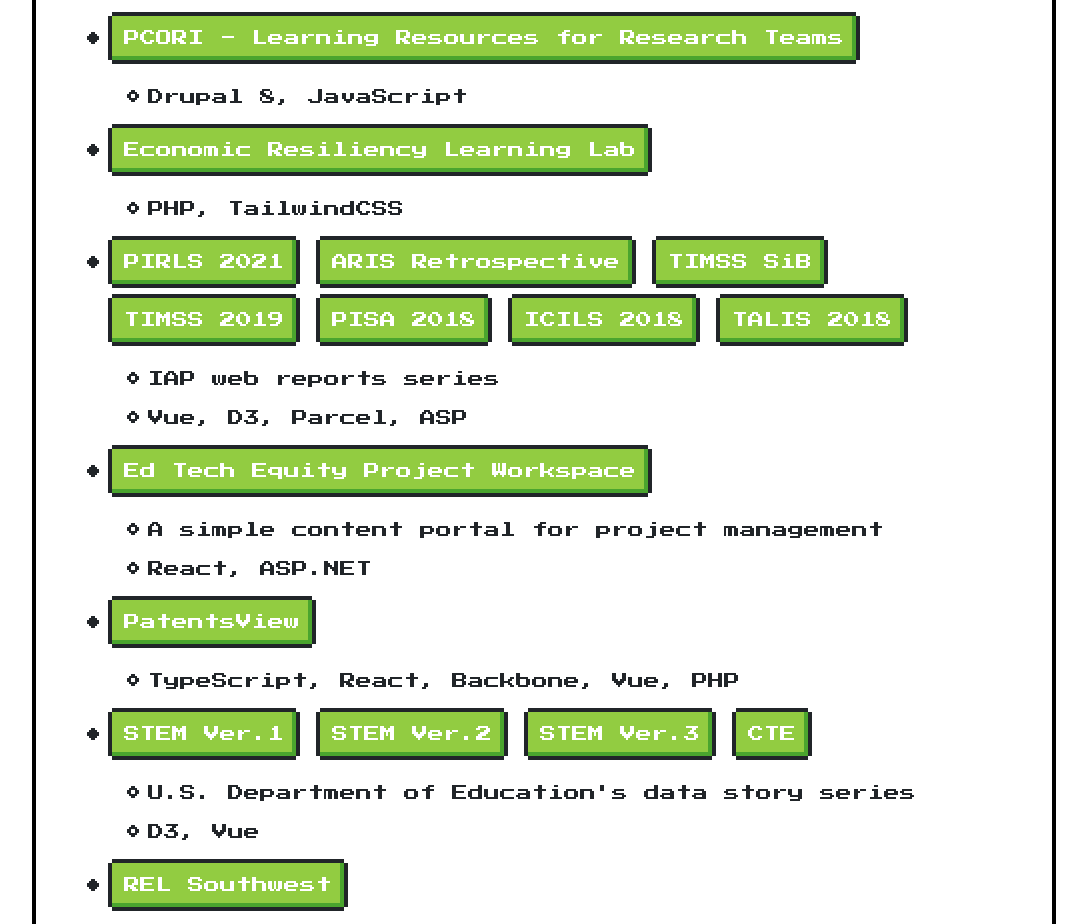
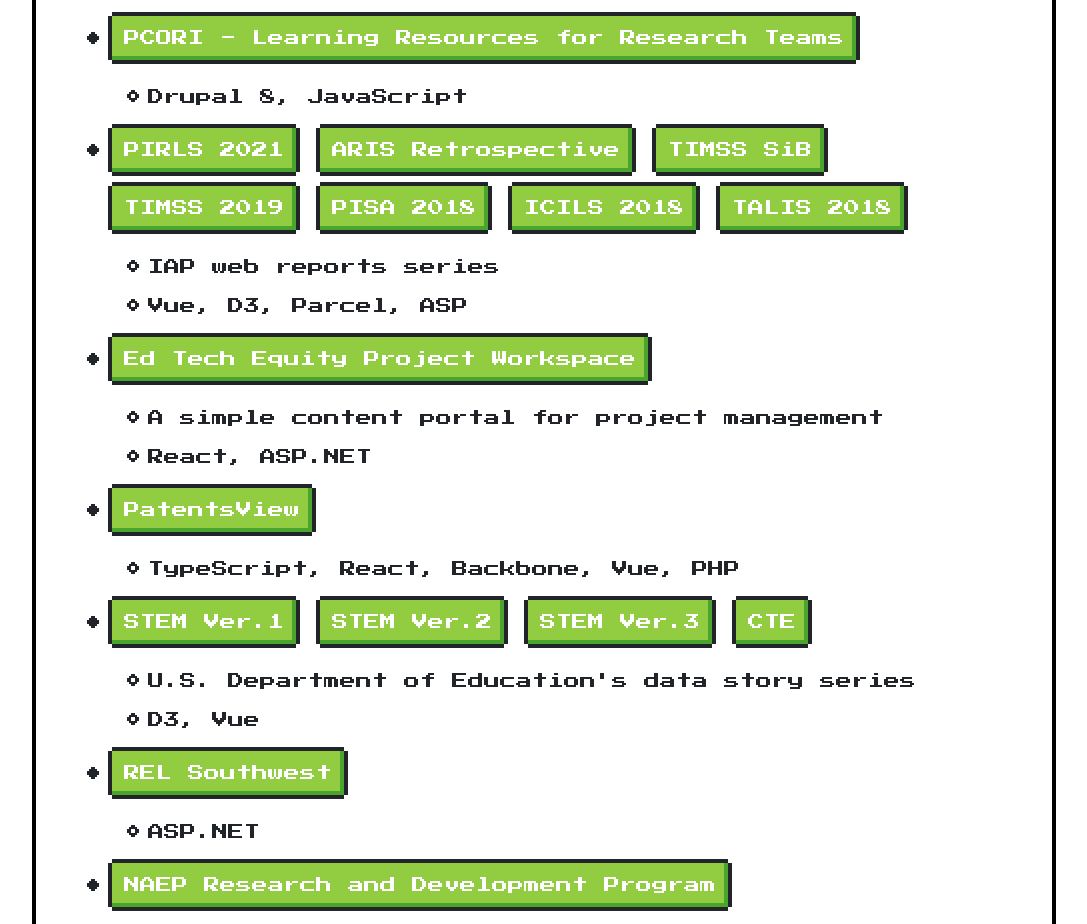
Before and after one commit to fnick851/portfolio, a plain HTML site: page index.html in a window 1280 px wide. Shown: the part 1290-2214 px from the top of the page, without its empty margins (96-1183 px from the left). Drawn offline with Linux system fonts and the light colour scheme; a web font is replaced by a local one.

Commit message:
remove inactive entry

```diff
--- a/index.html
+++ b/index.html
@@ -264,19 +264,6 @@
               >
               <ul class="nes-list is-circle">
                 <li>Drupal 8, JavaScript</li>
-              </ul>
-            </li>
-            <li>
-              <a
-                href="https://erlearninglab.org/"
-                target="_blank"
-                rel="noopener noreferrer"
-                ><button type="button" class="nes-btn is-success">
-                  Economic Resiliency Learning Lab
-                </button></a
-              >
-              <ul class="nes-list is-circle">
-                <li>PHP, TailwindCSS</li>
               </ul>
             </li>
             <li>
```
